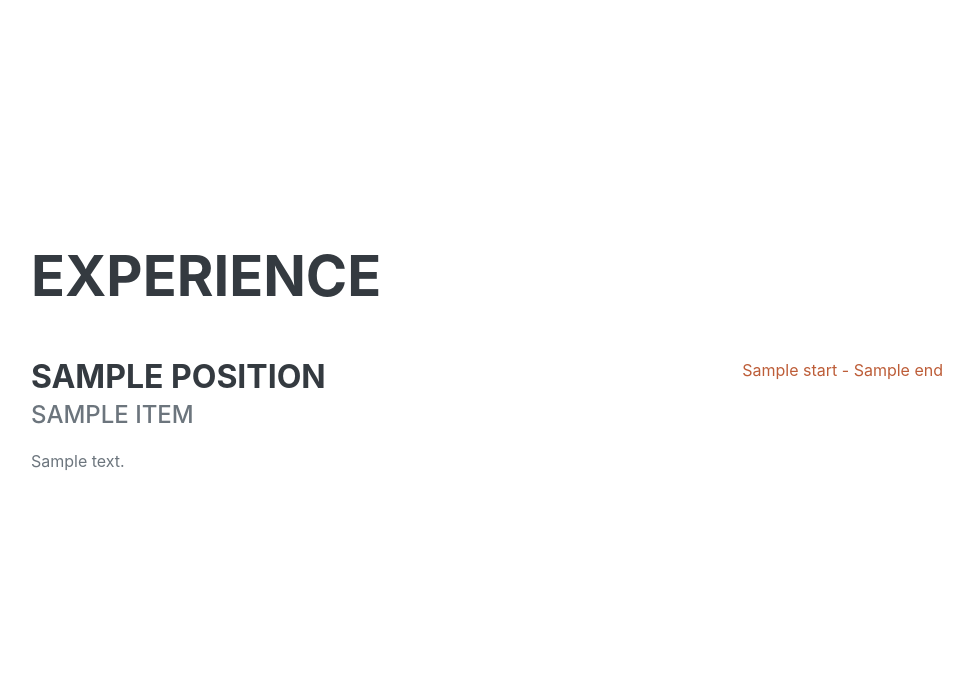
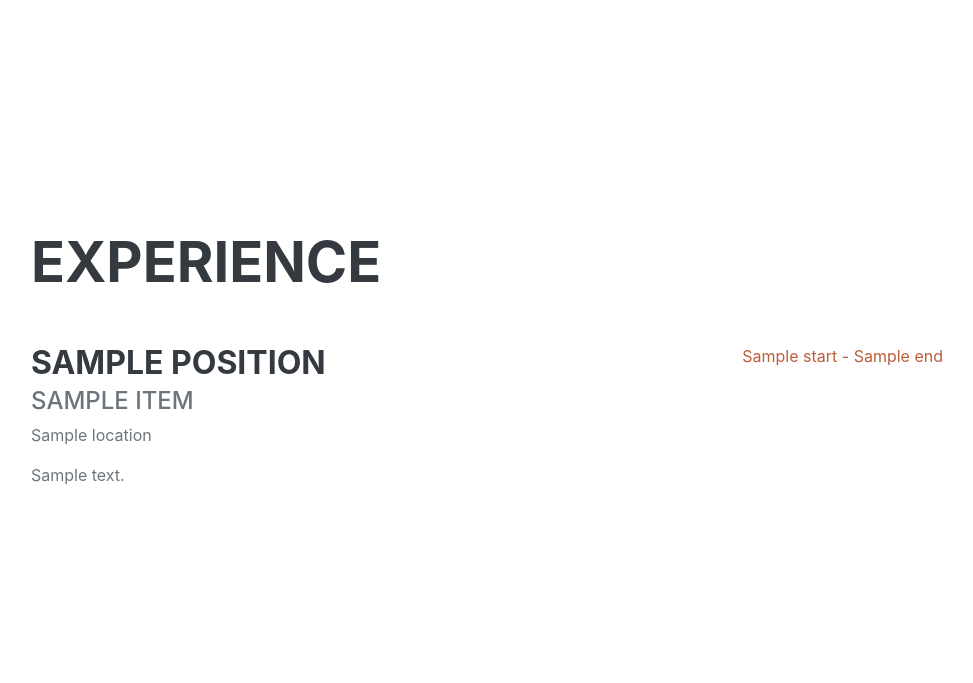
Before and after one commit to Omoleen/Portfolio, a Django app: template templates/index.html in a window 1280 px wide. Shown: the part 2413-3096 px from the top of the page, without its empty margins (289-1262 px from the left). Run offline with Django 4.2, Linux system fonts and the light colour scheme; the template is opened without the code that fills it: most values are stand-ins (such as "Sample title", 1, 10 or a date in 2020); some libraries are stand-ins or nearby versions; some web fonts are replaced.

Commit message:
experience to present

```diff
--- a/portfolioapp/models.py
+++ b/portfolioapp/models.py
@@ -85,6 +85,7 @@ class Education(models.Model):
 class Experience(models.Model):
     position = models.CharField(max_length=200)
     company_name = models.CharField(max_length=200)
+    location = models.CharField(max_length=200, blank=True, null=True)
     about = models.CharField(max_length=500, blank=True)
     start = models.DateField()
     end = models.DateField(blank=True, null=True)
--- a/templates/index.html
+++ b/templates/index.html
@@ -155,7 +155,8 @@
                         <div class="d-flex flex-column flex-md-row justify-content-between mb-5">
                             <div class="flex-grow-1">
                                 <h3 class="mb-0">{{ item.position }}</h3>
-                                <div class="subheading mb-3">{{ item.company_name }}</div>
+                                <div class="subheading mb-1">{{ item.company_name }}</div>
+                                <div class="text-muted mb-3">{{ item.location }}</div>
                                 <p>{{ item.about }}</p>
                             </div>
                             <div class="flex-shrink-0"><span class="text-primary">{{ item.start }} - {% if item.end is None %}Present{% elif item.end is not None %}{{ item.end }}{% endif %}</span></div>
```
Also changed, not shown: portfolioapp/migrations/0018_experience_location.py (added).
